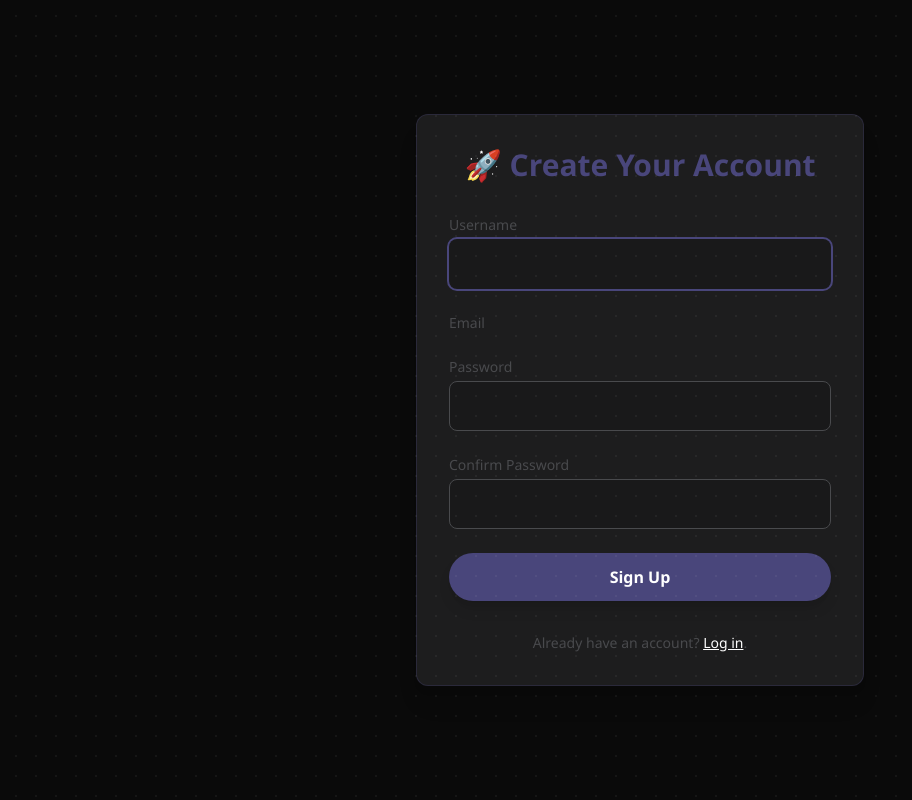
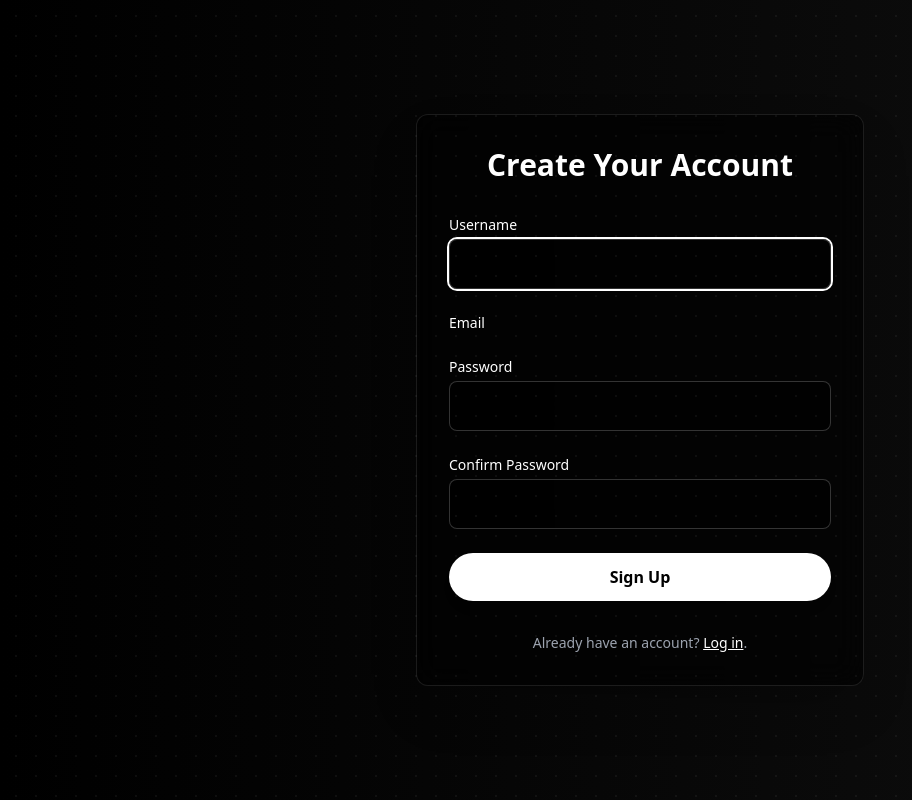
Before and after one commit to GautamSai05/stellarX, a Django app: page /accounts/signup/ in a window 1280 px wide. Shown: the whole page, without its empty margins (0-912 px from the left). Run offline with Django 3.2, Linux system fonts and the light colour scheme; some libraries are stand-ins or nearby versions.

Commit message:
black and themed forms

```diff
--- a/home/templates/registration/signup.html
+++ b/home/templates/registration/signup.html
@@ -7,43 +7,52 @@
     <meta charset="UTF-8">
     <title>Signup | StellarSense</title>
     <script src="https://cdn.tailwindcss.com"></script>
-    <link rel="stylesheet" href="{% static 'home/splash.css' %}"> {# Include splash.css for background #}
+    <link rel="stylesheet" href="{% static 'home/splash.css' %}">
+    <style>
+        body {
+            background: linear-gradient(to right, #000000, #0f0f0f);
+        }
+        .glass-card {
+            background-color: rgba(0, 0, 0, 0.6);
+            backdrop-filter: blur(14px);
+        }
+    </style>
 </head>
-<body class="min-h-screen flex items-center justify-center px-4">
-    <div class="bg-[#1D1D1E] shadow-xl rounded-xl p-8 w-full max-w-md border border-[#49467B]/30 animate-fade-in">
-        <h2 class="text-3xl font-bold text-center mb-8 text-[#49467B]">🚀 Create Your Account</h2>
+<body class="min-h-screen flex items-center justify-center px-4 text-white font-sans">
+    <div class="glass-card shadow-2xl rounded-xl p-8 w-full max-w-md border border-white/10 animate-fade-in">
+        <h2 class="text-3xl font-bold text-center mb-8 text-white"> Create Your Account</h2>
 
         <form method="post" class="space-y-6">
             {% csrf_token %}
 
             <div>
-                <label class="block text-sm font-medium text-[#494A4D] mb-1">Username</label>
-                {{ form.username|add_class:"w-full px-4 py-3 rounded-lg bg-[#19191A] text-[#494A4D] border border-[#494A4D] focus:outline-none focus:ring-2 focus:ring-[#49467B] focus:border-transparent transition duration-300" }}
+                <label class="block text-sm font-medium text-white mb-1">Username</label>
+                {{ form.username|add_class:"w-full px-4 py-3 rounded-lg bg-black/60 text-white border border-white/20 placeholder-white/50 focus:outline-none focus:ring-2 focus:ring-white transition duration-300" }}
             </div>
 
             <div>
-                <label class="block text-sm font-medium text-[#494A4D] mb-1">Email</label>
-                {{ form.email|add_class:"w-full px-4 py-3 rounded-lg bg-[#19191A] text-[#494A4D] border border-[#494A4D] focus:outline-none focus:ring-2 focus:ring-[#49467B] focus:border-transparent transition duration-300" }}
+                <label class="block text-sm font-medium text-white mb-1">Email</label>
+                {{ form.email|add_class:"w-full px-4 py-3 rounded-lg bg-black/60 text-white border border-white/20 placeholder-white/50 focus:outline-none focus:ring-2 focus:ring-white transition duration-300" }}
             </div>
 
             <div>
-                <label class="block text-sm font-medium text-[#494A4D] mb-1">Password</label>
-                {{ form.password1|add_class:"w-full px-4 py-3 rounded-lg bg-[#19191A] text-[#494A4D] border border-[#494A4D] focus:outline-none focus:ring-2 focus:ring-[#49467B] focus:border-transparent transition duration-300" }}
+                <label class="block text-sm font-medium text-white mb-1">Password</label>
+                {{ form.password1|add_class:"w-full px-4 py-3 rounded-lg bg-black/60 text-white border border-white/20 placeholder-white/50 focus:outline-none focus:ring-2 focus:ring-white transition duration-300" }}
             </div>
 
             <div>
-                <label class="block text-sm font-medium text-[#494A4D] mb-1">Confirm Password</label>
-                {{ form.password2|add_class:"w-full px-4 py-3 rounded-lg bg-[#19191A] text-[#494A4D] border border-[#494A4D] focus:outline-none focus:ring-2 focus:ring-[#49467B] focus:border-transparent transition duration-300" }}
+                <label class="block text-sm font-medium text-white mb-1">Confirm Password</label>
+                {{ form.password2|add_class:"w-full px-4 py-3 rounded-lg bg-black/60 text-white border border-white/20 placeholder-white/50 focus:outline-none focus:ring-2 focus:ring-white transition duration-300" }}
             </div>
 
-            <button type="submit" class="w-full bg-[#49467B] hover:bg-[#49467B] text-white font-bold py-3 px-6 rounded-full transition duration-300 ease-in-out shadow-lg transform hover:scale-105">
+            <button type="submit" class="w-full bg-white text-black font-bold py-3 px-6 rounded-full transition duration-300 ease-in-out shadow-lg transform hover:bg-black hover:text-white hover:shadow-[0_0_0_2px_white]">
                 Sign Up
             </button>
         </form>
 
-        <p class="mt-8 text-sm text-center text-[#494A4D]">
+        <p class="mt-8 text-sm text-center text-gray-400">
             Already have an account?
-            <a href="{% url 'login' %}" class="text-white hover:text-gray-400 underline transition duration-300">Log in</a>.
+            <a href="{% url 'login' %}" class="text-white hover:text-gray-200 underline transition duration-300">Log in</a>.
         </p>
     </div>
 </body>
--- a/profiles/templates/profiles/profile.html
+++ b/profiles/templates/profiles/profile.html
@@ -13,7 +13,7 @@
 
     {% if user == request.user %}
     <div class="bg-black rounded-xl shadow-xl p-8 border border-gray-700">
-        <h2 class="text-3xl font-semibold mb-6 text-white">🔭 Stargazing Conditions</h2>
+        <h2 class="text-3xl font-semibold mb-6 text-white"> Stargazing Conditions</h2>
         <button id="get-stargazing-conditions" class="inline-block bg-white text-black font-bold py-3 px-6 rounded-full transition duration-300 ease-in-out shadow-lg transform hover:scale-105">
             Get Stargazing Conditions
         </button>
@@ -23,7 +23,7 @@
 
     <!-- Logs -->
     <div class="bg-black rounded-xl shadow-xl p-8 border border-gray-700">
-        <h2 class="text-3xl font-semibold mb-6 text-white">📝 {{ user.username }}'s Celestial Logs</h2>
+        <h2 class="text-3xl font-semibold mb-6 text-white"> {{ user.username }}'s Celestial Logs</h2>
         {% if logs %}
             <div class="grid grid-cols-1 sm:grid-cols-2 lg:grid-cols-3 gap-8">
                 {% for log in logs %}
```
Also changed, not shown: home/templates/registration/login.html (+20 -13 lines), observations/templates/observations/log_form.html (+11 -11 lines), db.sqlite3.
